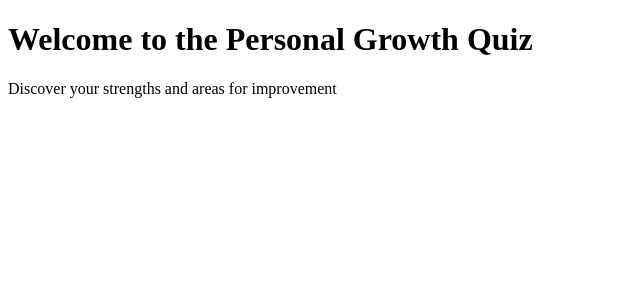
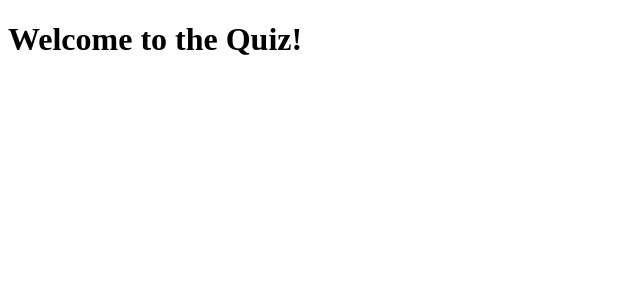
Before and after one commit to cdthedrummer/quizz, a Next.js app: page / in a window 1280 px wide. Shown: the top 300 px of the page, without its empty margins (0-640 px from the left). Built offline with nearby package versions, Linux system fonts and the light colour scheme.

Commit message:
Add home page component

```diff
--- a/app/page.tsx
+++ b/app/page.tsx
@@ -1,8 +1,7 @@
 export default function Home() {
   return (
     <main className="flex min-h-screen flex-col items-center justify-between p-24">
-      <h1 className="text-4xl font-bold">Welcome to the Personal Growth Quiz</h1>
-      <p className="text-lg">Discover your strengths and areas for improvement</p>
+      <h1 className="text-4xl font-bold">Welcome to the Quiz!</h1>
     </main>
   )
 }
```
